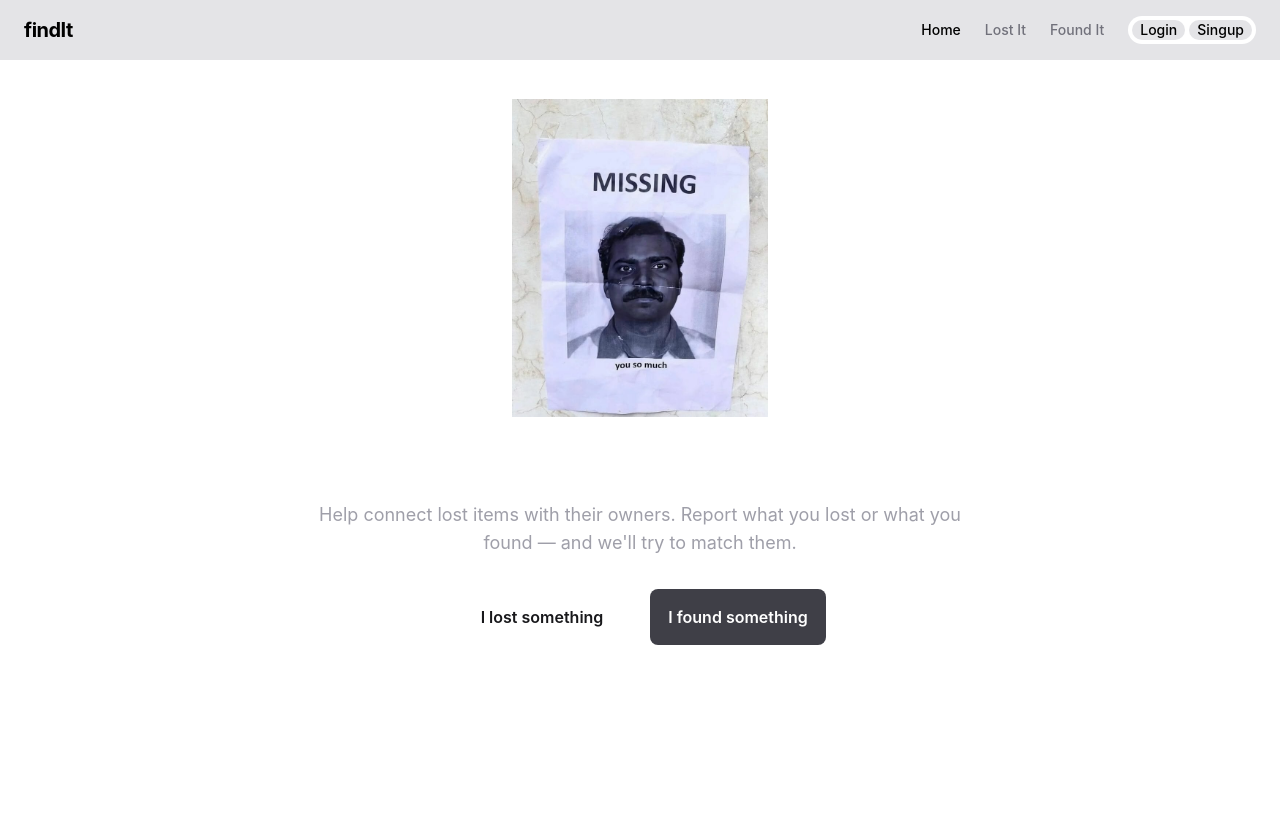
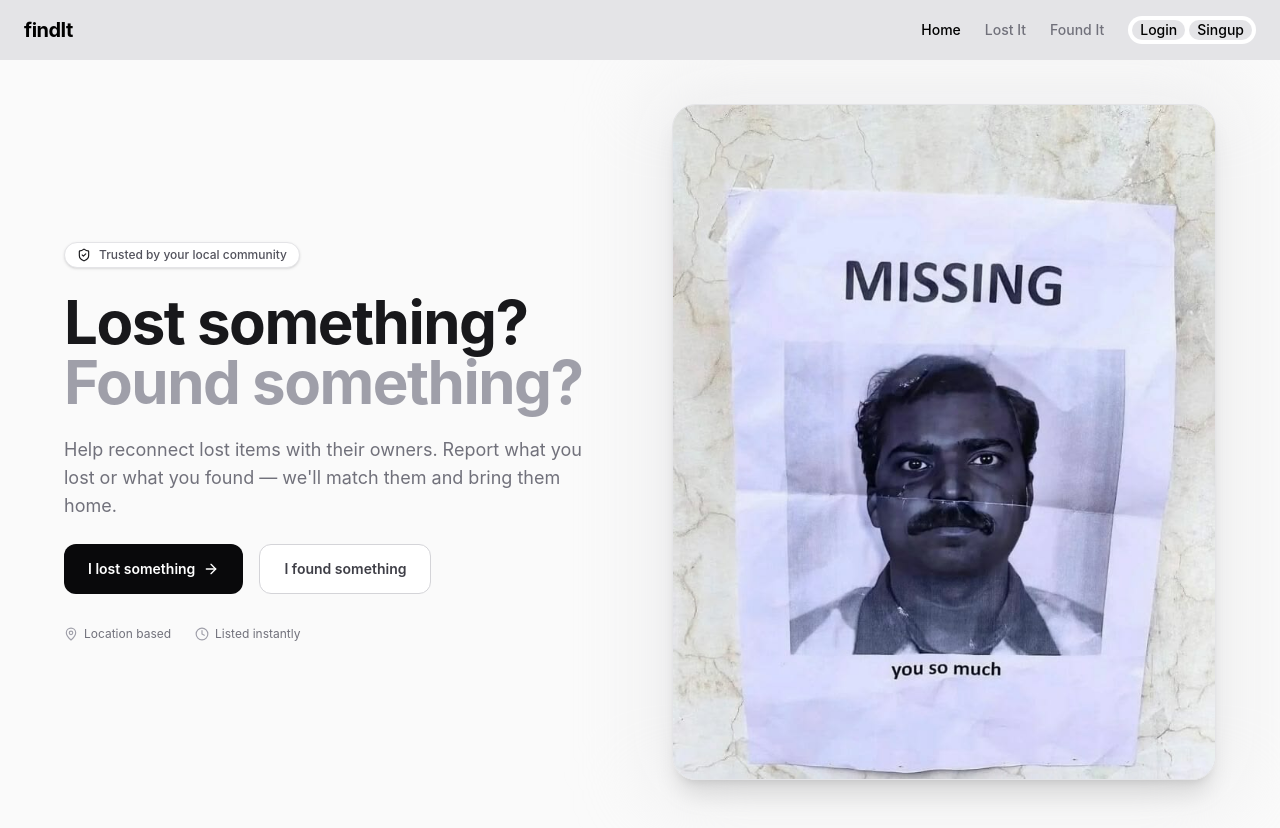
Before and after one commit to ankitsensei/findIt, a React (Vite) app in the folder client/: page / in a window 1280 px wide. Before the commit the page ends 800 px from the top, so only its background shows below. Built offline with nearby package versions, Linux system fonts and the light colour scheme.

Commit message:
style: homepage

```diff
--- a/client/src/pages/Home.jsx
+++ b/client/src/pages/Home.jsx
@@ -1,35 +1,116 @@
 import React from "react";
 import { NavLink } from "react-router";
+import {
+  Search,
+  Package,
+  Users,
+  ShieldCheck,
+  ArrowRight,
+  MapPin,
+  Clock,
+} from "lucide-react";
 import hero from "../assets/hero.jpeg";
+
+const features = [
+  {
+    icon: Package,
+    title: "Report in seconds",
+    description:
+      "File a report for a lost or found item with a photo, description, and location in under a minute.",
+  },
+  {
+    icon: Search,
+    title: "Smart matching",
+    description:
+      "Our matching engine pairs lost items with found reports so you can reunite faster.",
+  },
+  {
+    icon: Users,
+    title: "Community powered",
+    description:
+      "Every report is visible to the community, turning every set of eyes into a search party.",
+  },
+];
+
+const steps = [
+  {
+    step: "01",
+    title: "Report your item",
+    description:
+      "Describe what you lost or found, upload a photo, and pin the location.",
+  },
+  {
+    step: "02",
+    title: "We scan reports",
+    description:
+      "Lost and found entries are continuously compared for likely matches.",
+  },
+  {
+    step: "03",
+    title: "Reconnect & claim",
+    description:
+      "Get notified on a match, verify the details, and get your item back.",
+  },
+];
 
 const Home = () => {
   return (
-    <div className="w-full min-h-[calc(100vh-56px)] flex flex-col items-center justify-center px-6">
-      <div className="max-w-2xl text-center flex flex-col items-center gap-8">
-        <img src={hero} alt="findIt" className="w-64 h-auto" />
+    <div className="min-h-screen bg-zinc-50 pt-22 md:pt-26 pb-8 md:pb-12 px-4 md:px-6">
+      <div className="mx-auto max-w-6xl">
+        <section className="grid items-center gap-10 lg:grid-cols-2 lg:gap-16">
+          <div className="flex flex-col items-start gap-6">
+            <span className="inline-flex items-center gap-2 rounded-full border border-zinc-200 bg-white px-3 py-1 text-xs font-medium text-zinc-600 shadow-sm">
+              <ShieldCheck size={14} className="text-zinc-900" />
+              Trusted by your local community
+            </span>
 
-        <div className="flex flex-col gap-3">
-          <h1 className="text-4xl font-bold text-white tracking-tight">
-            Lost something? Found something?
-          </h1>
-          <p className="text-zinc-400 text-lg">
-            Help connect lost items with their owners. Report what you lost or
-            what you found — and we'll try to match them.
-          </p>
-        </div>
+            <h1 className="text-4xl md:text-5xl lg:text-6xl font-bold tracking-tight text-zinc-900">
+              Lost something?{" "}
+              <span className="text-zinc-400">Found something?</span>
+            </h1>
 
-        <div className="flex gap-5">
-          <NavLink to="/lostit">
-            <button className="bg-white text-zinc-900 font-semibold w-44 py-4 rounded-lg hover:bg-zinc-200 transition-colors cursor-pointer">
-              I lost something
-            </button>
-          </NavLink>
-          <NavLink to="/foundit">
-            <button className="bg-zinc-700 text-white font-semibold w-44 py-4 rounded-lg hover:bg-zinc-600 transition-colors cursor-pointer">
-              I found something
-            </button>
-          </NavLink>
-        </div>
+            <p className="text-base md:text-lg leading-7 text-zinc-500">
+              Help reconnect lost items with their owners. Report what you lost
+              or what you found — we'll match them and bring them home.
+            </p>
+
+            <div className="flex flex-col sm:flex-row gap-4">
+              <NavLink
+                to="/lostit"
+                className="inline-flex items-center justify-center gap-2 rounded-xl bg-zinc-950 px-6 py-3.5 text-sm font-semibold text-white transition hover:bg-zinc-800 active:scale-[0.98]"
+              >
+                I lost something
+                <ArrowRight size={16} />
+              </NavLink>
+              <NavLink
+                to="/foundit"
+                className="inline-flex items-center justify-center gap-2 rounded-xl border border-zinc-300 bg-white px-6 py-3.5 text-sm font-semibold text-zinc-700 transition hover:bg-zinc-100 active:scale-[0.98]"
+              >
+                I found something
+              </NavLink>
+            </div>
+
+            <div className="flex items-center gap-6 pt-2 text-xs text-zinc-500">
+              <div className="flex items-center gap-1.5">
+                <MapPin size={14} className="text-zinc-400" />
+                Location based
+              </div>
+              <div className="flex items-center gap-1.5">
+                <Clock size={14} className="text-zinc-400" />
+                Listed instantly
+              </div>
+            </div>
+          </div>
+
+          <div className="relative">
+            <div className="absolute -inset-4 rounded-3xl bg-zinc-200/60 blur-2xl" />
+            <img
+              src={hero}
+              alt="Lost and found illustration"
+              className="relative w-full rounded-3xl border border-zinc-200 object-cover shadow-xl"
+            />
+          </div>
+        </section>
       </div>
     </div>
   );
```
